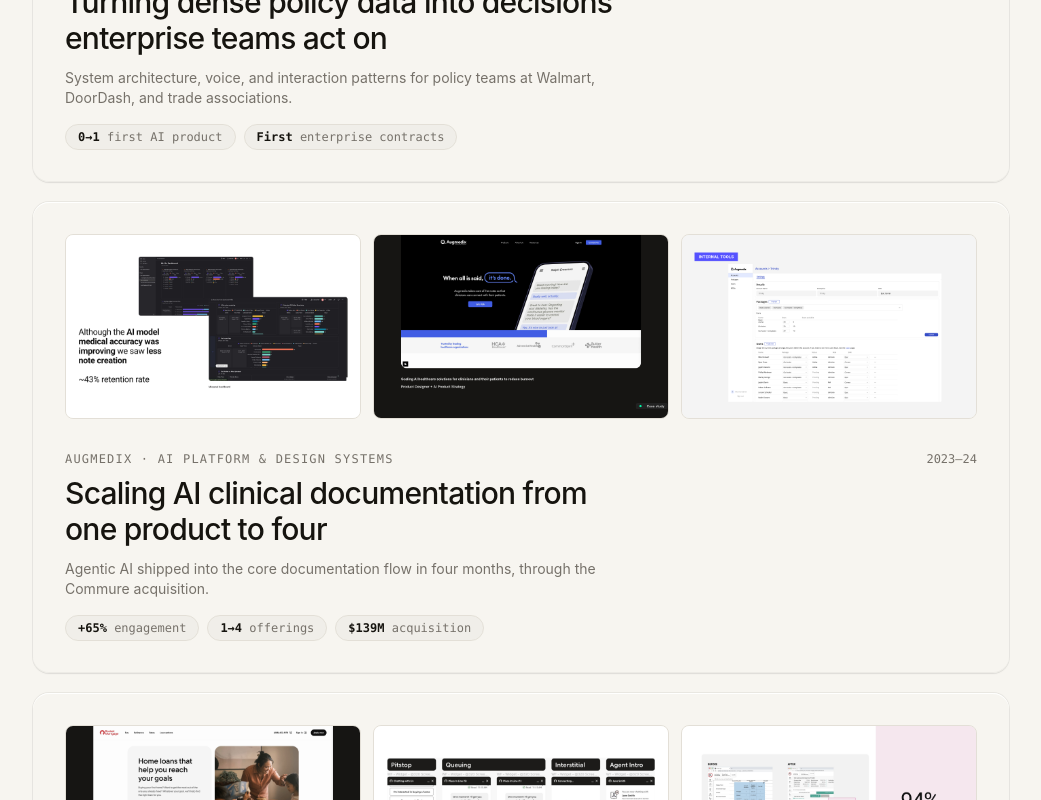
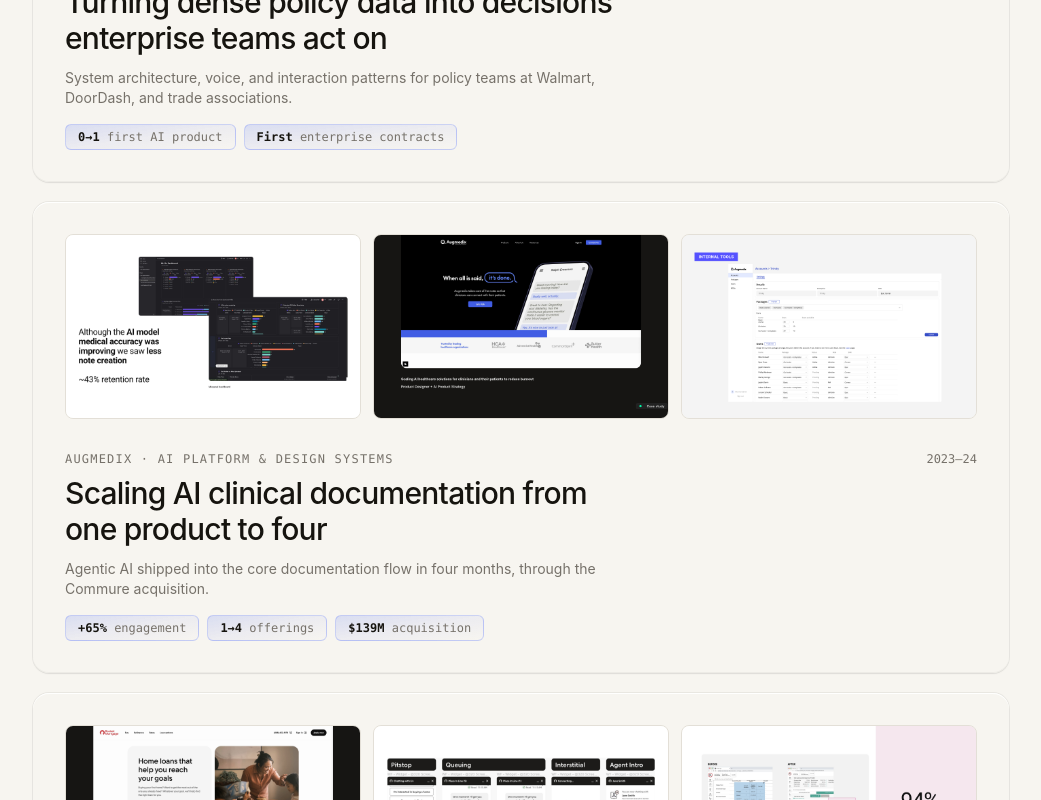
Before and after one commit to acaspx/portfolio-chops, a Next.js app: page / in a window 1280 px wide. Shown: the part 800-1600 px from the top of the page, without its empty margins (119-1160 px from the left). Built offline with nearby package versions, Linux system fonts and the light colour scheme.

Commit message:
Work card chips: sharper corners + soft accent gradient

```diff
--- a/components/WorkCard.tsx
+++ b/components/WorkCard.tsx
@@ -81,7 +81,7 @@
               {work.metrics.map((m) => (
                 <li
                   key={m.label}
-                  className="rounded-full border border-line bg-ink/[0.03] px-3 py-1 font-mono text-xs transition-colors group-hover:border-accent/40"
+                  className="rounded-md border border-accent/20 bg-gradient-to-br from-accent/[0.14] via-accent/[0.05] to-transparent px-3 py-1 font-mono text-xs transition-colors group-hover:border-accent/45"
                 >
                   <strong className="font-semibold">{m.value}</strong>{" "}
                   <span className="text-muted">{m.label}</span>
```
